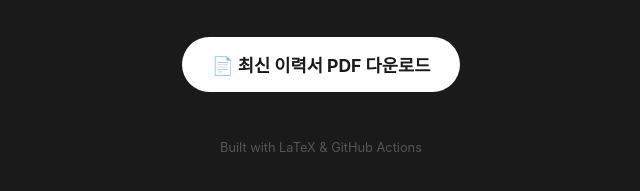
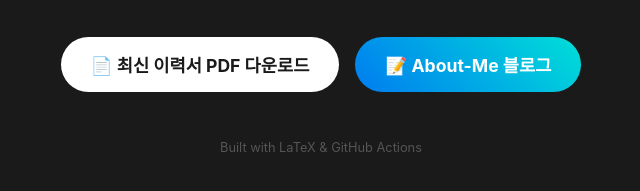
Before and after one commit to sf-mantis/sf-mantis.github.io, a plain HTML site: page index.html in a window 1280 px wide. Shown: the part 415-606 px from the top of the page, without its empty margins (319-959 px from the left). Drawn offline with Linux system fonts and the light colour scheme.

Commit message:
Add button-blog

```diff
--- a/index.html
+++ b/index.html
@@ -36,6 +36,13 @@
             margin-bottom: 2.5rem;
             line-height: 1.6;
         }
+        /* 버튼 컨테이너 */
+        .button-group {
+            display: flex;
+            gap: 1rem;
+            justify-content: center;
+            flex-wrap: wrap;
+        }
         /* 핵심: PDF 다운로드 버튼 */
         .btn-download {
             display: inline-block;
@@ -53,6 +60,23 @@
             box-shadow: 0 10px 20px rgba(0,0,0,0.3);
             background-color: #f0f0f0;
         }
+        /* About-Me 블로그 버튼 */
+        .btn-blog {
+            display: inline-block;
+            padding: 15px 30px;
+            font-size: 1.1rem;
+            font-weight: bold;
+            color: #fff;
+            background: linear-gradient(45deg, #007cf0, #00dfd8);
+            text-decoration: none;
+            border-radius: 50px;
+            transition: transform 0.2s, box-shadow 0.2s;
+        }
+        .btn-blog:hover {
+            transform: translateY(-3px);
+            box-shadow: 0 10px 20px rgba(0, 124, 240, 0.4);
+            background: linear-gradient(45deg, #0090ff, #00f0e8);
+        }
         .footer {
             margin-top: 3rem;
             font-size: 0.8rem;
@@ -68,9 +92,14 @@
             문제를 해결하고 시스템을 최적화하는 개발자입니다.
         </p>
 
-        <a href="main.pdf" class="btn-download" target="_blank">
-            📄 최신 이력서 PDF 다운로드
-        </a>
+        <div class="button-group">
+            <a href="main.pdf" class="btn-download" target="_blank">
+                📄 최신 이력서 PDF 다운로드
+            </a>
+            <a href="https://ngkim.tistory.com/Pages/About-Me" class="btn-blog">
+                📝 About-Me 블로그
+            </a>
+        </div>
 
         <div class="footer">
             Built with LaTeX & GitHub Actions
```
